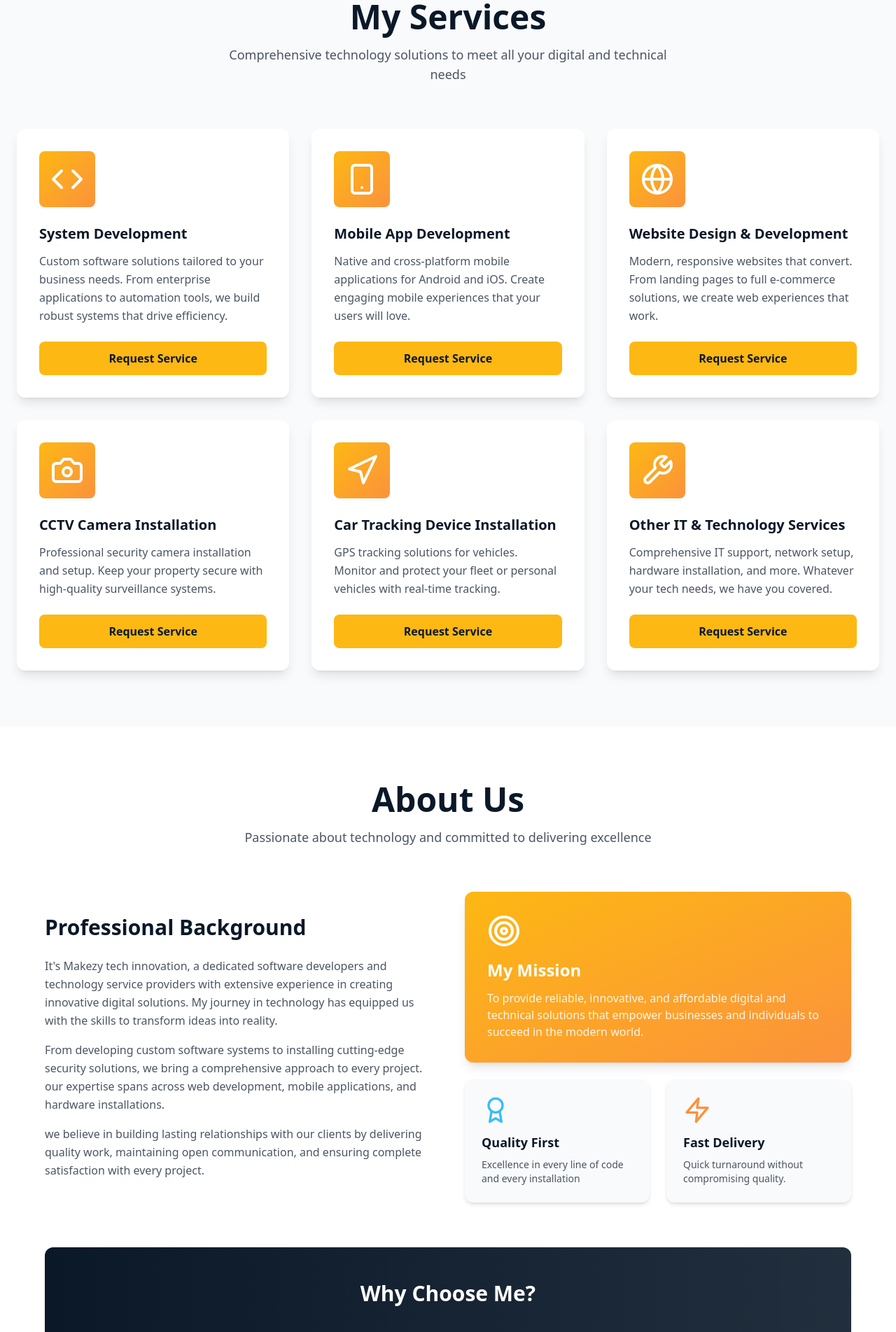
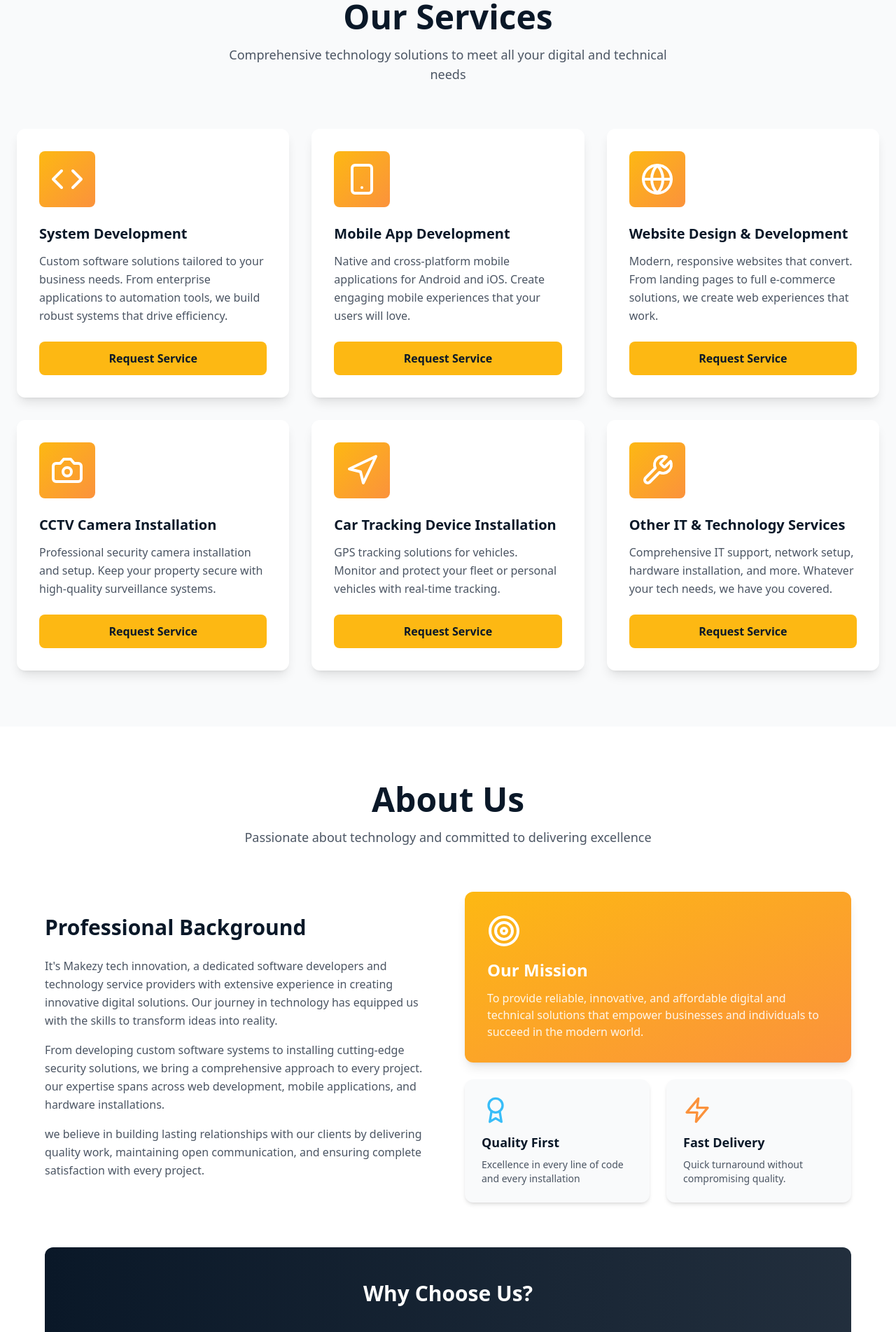
Before and after one commit to rashidisaidi780/makezy_web, a React (Vite) app: page / in a window 1280 px wide. Shown: the part 880-2783 px from the top of the page at 70% size. Built offline with nearby package versions, Linux system fonts and the light colour scheme.

Commit message:
new one updates

```diff
--- a/src/components/About.tsx
+++ b/src/components/About.tsx
@@ -20,7 +20,7 @@ export const About = () => {
                 Professional Background
               </h3>
               <p className="text-gray-600 dark:text-gray-300 mb-4 leading-relaxed">
-                It's Makezy tech innovation, a dedicated software developers and technology service providers with extensive experience in creating innovative digital solutions. My journey in technology has equipped us with the skills to transform ideas into reality.
+                It's Makezy tech innovation, a dedicated software developers and technology service providers with extensive experience in creating innovative digital solutions. Our journey in technology has equipped us with the skills to transform ideas into reality.
               </p>
               <p className="text-gray-600 dark:text-gray-300 mb-4 leading-relaxed">
                 From developing custom software systems to installing cutting-edge security solutions, we bring a comprehensive approach to every project. our expertise spans across web development, mobile applications, and hardware installations.
@@ -33,7 +33,7 @@ export const About = () => {
             <div className="space-y-6">
               <div className="bg-gradient-to-br from-primary-yellow to-secondary-orange p-8 rounded-xl shadow-lg text-white">
                 <Target className="w-12 h-12 mb-4" />
-                <h4 className="text-2xl font-bold mb-3">My Mission</h4>
+                <h4 className="text-2xl font-bold mb-3">Our Mission</h4>
                 <p className="text-white/90">
                   To provide reliable, innovative, and affordable digital and technical solutions that empower businesses and individuals to succeed in the modern world.
                 </p>
@@ -60,7 +60,7 @@ export const About = () => {
           </div>
 
           <div className="bg-gradient-to-r from-primary-blue to-primary-blue/90 dark:from-gray-900 dark:to-primary-blue rounded-xl p-12 text-center text-white">
-            <h3 className="text-3xl font-bold mb-4">Why Choose Me?</h3>
+            <h3 className="text-3xl font-bold mb-4">Why Choose Us?</h3>
             <div className="grid grid-cols-1 md:grid-cols-3 gap-8 mt-8">
               <div>
                 <div className="text-4xl font-bold text-primary-yellow mb-2">3+</div>
--- a/src/components/Services.tsx
+++ b/src/components/Services.tsx
@@ -56,7 +56,7 @@ export const Services = ({ onRequestService }: ServicesProps) => {
       <div className="container mx-auto px-6">
         <div className="text-center mb-16">
           <h2 className="text-4xl md:text-5xl font-bold mb-4 text-primary-blue dark:text-white">
-            My Services
+            Our Services
           </h2>
           <p className="text-lg text-gray-600 dark:text-gray-300 max-w-2xl mx-auto">
             Comprehensive technology solutions to meet all your digital and technical needs
```
